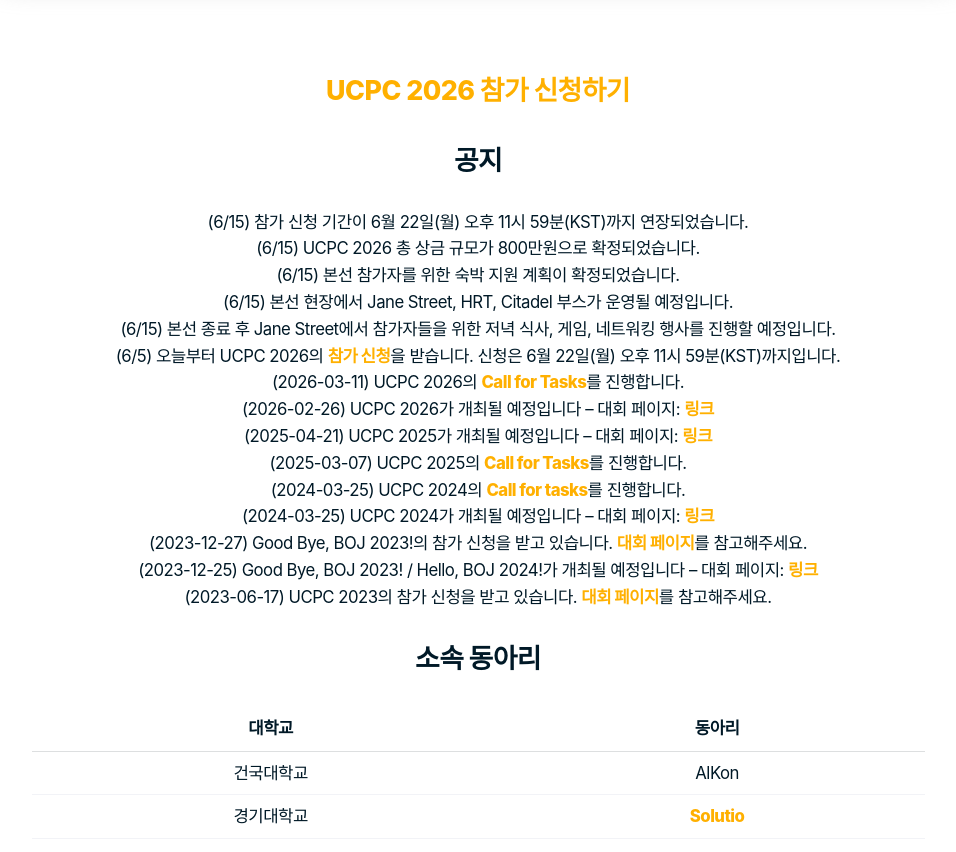
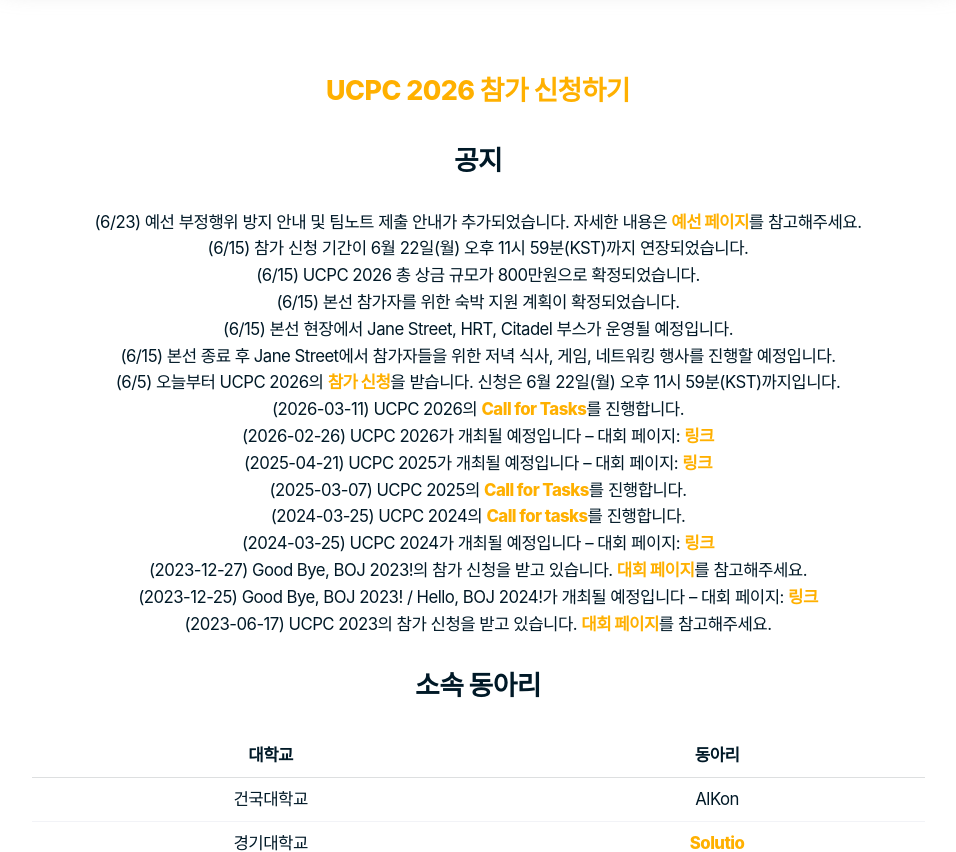
Before and after one commit to ucpcc/main, a Jekyll site: the page built from index.md, in a window 1280 px wide and 900 px high, scrolled down 1021 px, cut to the strip 48-900 px from the top of the window. Shown: the whole strip, without its empty margins (162-1118 px from the left). Built offline with Jekyll 4.4.1, drawn with Linux system fonts in a browser that asks for light colours; some web fonts are replaced.

Commit message:
Add Korean qualifier anti-cheating notice

```diff
--- a/index.md
+++ b/index.md
@@ -12,6 +12,7 @@ lang: ko
 
 ## 공지
 
+- (6/23) 예선 부정행위 방지 안내 및 팀노트 제출 안내가 추가되었습니다. 자세한 내용은 [예선 페이지](https://2026.ucpc.me/qualifier/)를 참고해주세요.
 - (6/15) 참가 신청 기간이 6월 22일(월) 오후 11시 59분(KST)까지 연장되었습니다.
 - (6/15) UCPC 2026 총 상금 규모가 800만원으로 확정되었습니다.
 - (6/15) 본선 참가자를 위한 숙박 지원 계획이 확정되었습니다.
```
